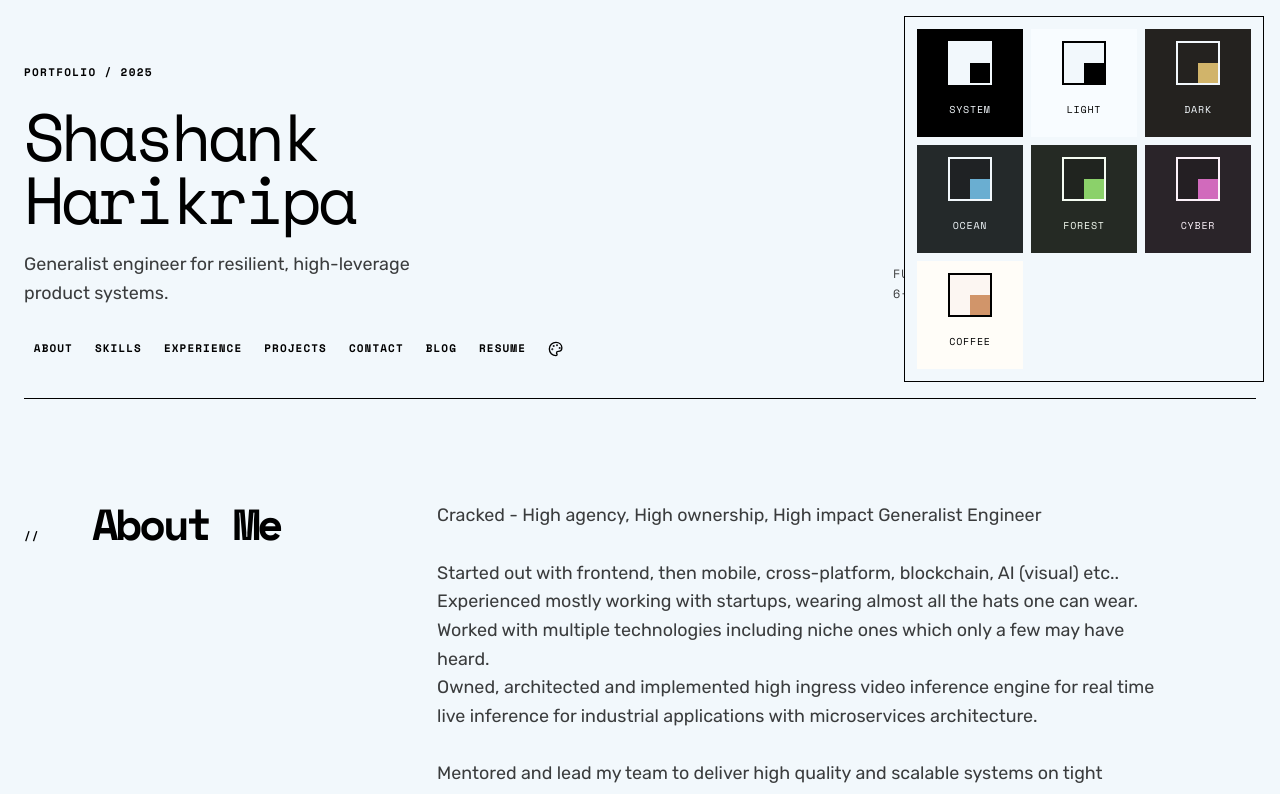
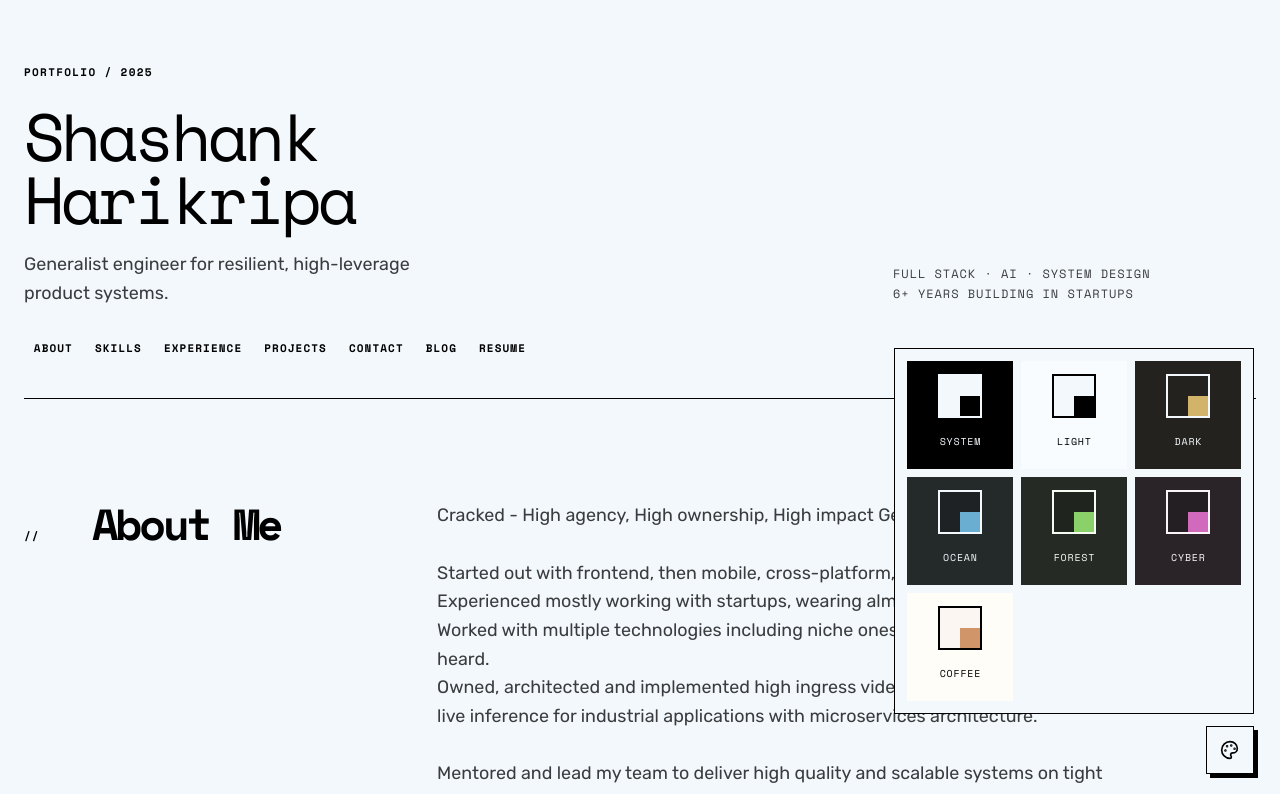
Before and after one commit to Shashank-H/portfolio, a website with bundled scripts: page index.html in a window 1280 px wide. Both pictures are taken after a click on the button "Change theme". Shown: the top 794 px of the page. Built offline with nearby package versions, Linux system fonts and the light colour scheme; files whose address does not match are found by name.

Commit message:
Restore floating theme picker control

```diff
--- a/index.html
+++ b/index.html
@@ -38,28 +38,17 @@
         <li><a href="#contact">Contact</a></li>
         <li><a href="/blog/">Blog</a></li>
         <li><a onclick="logResumeDownload()" href="Shashank H - Generalist Engineer.pdf" download>Resume</a></li>
-        <li>
-          <button id="theme-toggle" aria-label="Change theme" aria-haspopup="true" aria-expanded="false" class="theme-toggle-btn">
-            <!-- Palette Icon -->
-            <svg xmlns="http://www.w3.org/2000/svg" width="24" height="24" viewBox="0 0 24 24" fill="none"
-              stroke="currentColor" stroke-width="2" stroke-linecap="round" stroke-linejoin="round">
-              <circle cx="13.5" cy="6.5" r=".5" fill="currentColor"></circle>
-              <circle cx="17.5" cy="10.5" r=".5" fill="currentColor"></circle>
-              <circle cx="8.5" cy="7.5" r=".5" fill="currentColor"></circle>
-              <circle cx="6.5" cy="12.5" r=".5" fill="currentColor"></circle>
-              <path
-                d="M12 2C6.5 2 2 6.5 2 12s4.5 10 10 10c.926 0 1.648-.746 1.648-1.688 0-.437-.18-.835-.437-1.125-.29-.289-.438-.652-.438-1.109 0-1.422 1.153-2.578 2.578-2.578 3.069 0 5.439-2.438 5.439-5.438 0-4.562-3.687-8.062-8.79-8.062z">
-              </path>
-            </svg>
-          </button>
-          <!-- Theme Menu Container -->
-          <div id="theme-menu-overlay" class="theme-menu-overlay" aria-hidden="true"></div>
-          <div id="theme-menu" class="theme-menu" role="menu" aria-hidden="true">
-            <!-- Content injected by JS -->
-          </div>
-        </li>
+
       </ul>
     </nav>
+    <button id="theme-toggle" aria-label="Change theme" aria-haspopup="true" aria-expanded="false" class="theme-toggle-btn theme-toggle-floating">
+      <svg xmlns="http://www.w3.org/2000/svg" viewBox="0 0 24 24" fill="none" stroke="currentColor" stroke-width="2" stroke-linecap="round" stroke-linejoin="round" aria-hidden="true">
+        <circle cx="13.5" cy="6.5" r=".5" fill="currentColor"></circle><circle cx="17.5" cy="10.5" r=".5" fill="currentColor"></circle><circle cx="8.5" cy="7.5" r=".5" fill="currentColor"></circle><circle cx="6.5" cy="12.5" r=".5" fill="currentColor"></circle>
+        <path d="M12 2C6.5 2 2 6.5 2 12s4.5 10 10 10c.926 0 1.648-.746 1.648-1.688 0-.437-.18-.835-.437-1.125-.29-.289-.438-.652-.438-1.109 0-1.422 1.153-2.578 2.578-2.578 3.069 0 5.439-2.438 5.439-5.438 0-4.562-3.687-8.062-8.79-8.062z"></path>
+      </svg>
+    </button>
+    <div id="theme-menu-overlay" class="theme-menu-overlay" aria-hidden="true"></div>
+    <div id="theme-menu" class="theme-menu" role="menu" aria-hidden="true"></div>
     <script src="theme.js"></script>
     <script>
       // Calculate years of experience from first job start date
--- a/styles.css
+++ b/styles.css
@@ -167,6 +167,13 @@ header nav { grid-column: 1 / -1; }
 .theme-toggle-btn { border: 1px solid transparent; background: transparent; color: var(--foreground); cursor: pointer; }
 .theme-toggle-btn:hover, .theme-toggle-btn:focus-visible { border-color: var(--foreground); background: var(--surface); outline: none; }
 .theme-toggle-btn svg { width: 16px; height: 16px; }
+.theme-toggle-floating {
+  position: fixed; right: clamp(1rem, 2vw, 2rem); bottom: clamp(1rem, 2vw, 2rem); z-index: 11;
+  display: grid; width: 48px; height: 48px; place-items: center; padding: 0;
+  border-color: var(--foreground); background: var(--background); box-shadow: 4px 4px 0 var(--accent);
+}
+.theme-toggle-floating svg { width: 20px; height: 20px; }
+.theme-toggle-floating:hover, .theme-toggle-floating:focus-visible { background: var(--selection); color: var(--selection-text); transform: translate(-2px, -2px); }
 
 section { padding: clamp(3.5rem, 8vw, 7.5rem) 0; border-bottom: 1px solid var(--rule); }
 section h2 {
@@ -209,7 +216,7 @@ section > p { max-width: 65ch; color: var(--text-secondary); }
 .contact-container a:hover li, .contact-container a:focus-visible li { background: var(--selection); color: var(--selection-text); }
 .contact-container li img { width: 19px; height: 19px; filter: grayscale(1) contrast(1.4); }
 
-.theme-menu { position: fixed; top: 1rem; right: 1rem; z-index: 10; display: grid; grid-template-columns: repeat(3, 1fr); gap: .5rem; width: min(360px, calc(100vw - 2rem)); padding: .75rem; border: 1px solid var(--foreground); background: var(--background); opacity: 0; pointer-events: none; transform: translateY(-8px); transition: opacity .18s ease, transform .18s ease; }
+.theme-menu { position: fixed; right: clamp(1rem, 2vw, 2rem); bottom: calc(clamp(1rem, 2vw, 2rem) + 60px); z-index: 10; display: grid; grid-template-columns: repeat(3, 1fr); gap: .5rem; width: min(360px, calc(100vw - 2rem)); padding: .75rem; border: 1px solid var(--foreground); background: var(--background); opacity: 0; pointer-events: none; transform: translateY(-8px); transition: opacity .18s ease, transform .18s ease; }
 .theme-menu[aria-hidden="false"] { opacity: 1; pointer-events: auto; transform: translateY(0); }
 .theme-option { display: grid; justify-items: center; gap: .5rem; min-height: 108px; padding: .7rem .35rem; border: 1px solid transparent; border-radius: 0; background: var(--surface-subtle); color: var(--foreground); cursor: pointer; font-size: .625rem; letter-spacing: .08em; text-transform: uppercase; transition: background-color .18s ease, color .18s ease, border-color .18s ease; }
 .theme-option:hover, .theme-option:focus-visible { border-color: var(--accent); background: var(--surface); outline: none; }
@@ -238,7 +245,7 @@ section > p { max-width: 65ch; color: var(--text-secondary); }
   .all-projects { grid-template-columns: 1fr; }
   .contact-container { display: grid; }
   .contact-container a, .contact-container li { width: 100%; }
-  .theme-menu { top: auto; bottom: 1rem; }
+  .theme-menu { right: 1rem; bottom: 68px; }
 }
 @media (prefers-reduced-motion: reduce) { *, *::before, *::after { scroll-behavior: auto !important; transition-duration: .01ms !important; } }
 @media print {
```
